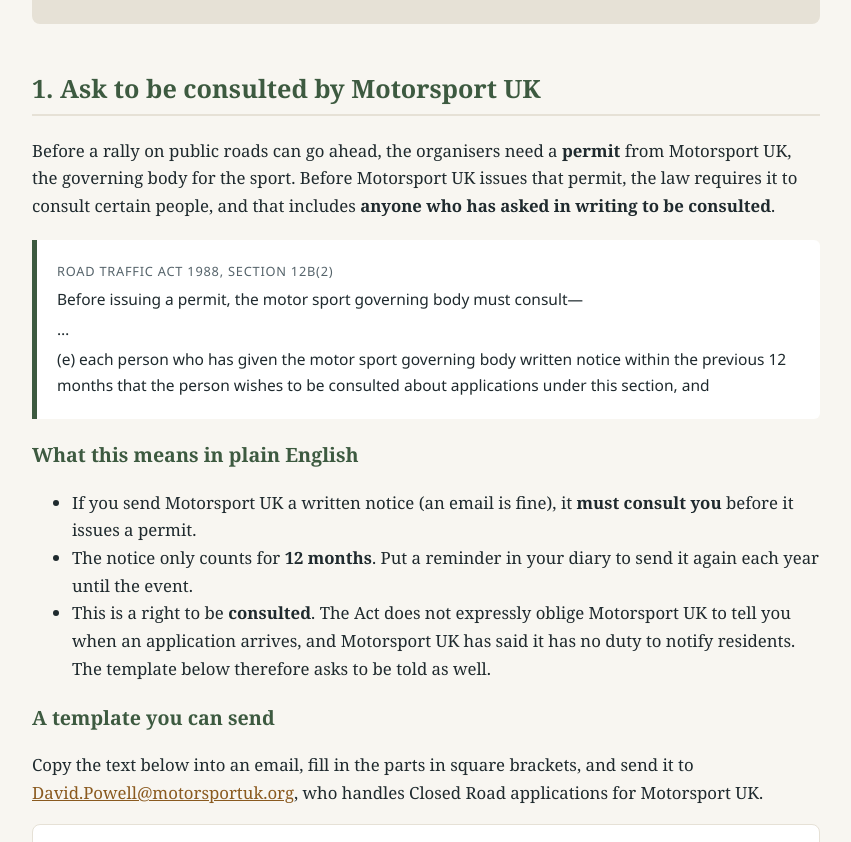
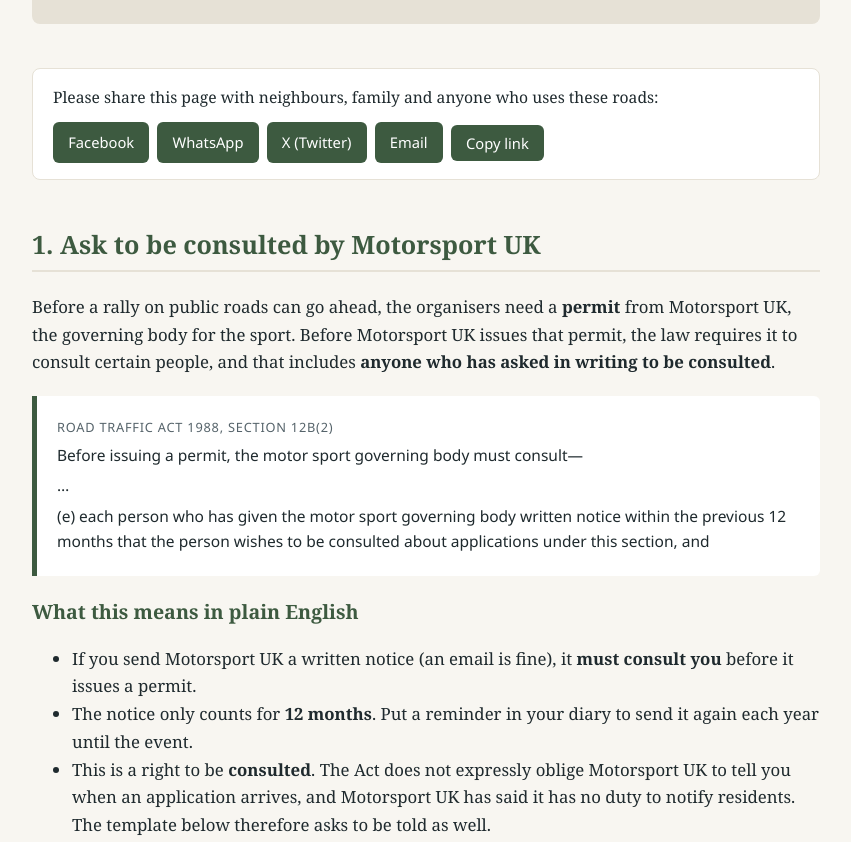
Before and after one commit to DalesDiscourse/DalesDiscourse.github.io, a plain HTML site: page index.html in a window 1280 px wide. Shown: the part 940-1782 px from the top of the page, without its empty margins (214-1065 px from the left). Drawn offline with Linux system fonts and the light colour scheme.

Commit message:
Add share buttons

```diff
--- a/index.html
+++ b/index.html
@@ -60,6 +60,20 @@
         <li><strong>By 26th September 2027 at the latest:</strong> the law requires the application for a motor race order to reach the highway authority at least six months before the event (section 12C(4), Road Traffic Act 1988).</li>
         <li><strong>Sunday 26th March 2028:</strong> the proposed date of the rally.</li>
       </ul>
+    </section>
+
+    <!-- ===== SHARE BUTTONS =====
+         Plain links: no tracking code from Facebook or anyone else is loaded. -->
+    <section class="share" aria-label="Share this page">
+      <p class="share-title">Please share this page with neighbours, family and anyone who uses these roads:</p>
+      <div class="share-buttons">
+        <a class="share-btn" href="https://www.facebook.com/sharer/sharer.php?u=https%3A%2F%2Fdalesdiscourse.github.io%2F" target="_blank" rel="noopener">Facebook</a>
+        <a class="share-btn" href="https://wa.me/?text=Yorkshire%20Dales%20Rally%2C%20Sunday%2026th%20March%202028%3A%20what%20residents%20need%20to%20know%20https%3A%2F%2Fdalesdiscourse.github.io%2F" target="_blank" rel="noopener">WhatsApp</a>
+        <a class="share-btn" href="https://twitter.com/intent/tweet?text=Yorkshire%20Dales%20Rally%2C%20Sunday%2026th%20March%202028%3A%20what%20residents%20need%20to%20know&amp;url=https%3A%2F%2Fdalesdiscourse.github.io%2F" target="_blank" rel="noopener">X (Twitter)</a>
+        <a class="share-btn" href="mailto:?subject=Yorkshire%20Dales%20Rally%2C%20Sunday%2026th%20March%202028%3A%20what%20residents%20need%20to%20know&amp;body=You%20may%20find%20this%20useful%3A%20https%3A%2F%2Fdalesdiscourse.github.io%2F">Email</a>
+        <button type="button" class="share-btn copy-link">Copy link</button>
+        <span class="copy-link-msg" aria-live="polite"></span>
+      </div>
     </section>
 
     <!-- ===== SECTION 1: REGISTER ===== -->
@@ -278,6 +292,20 @@ Yours sincerely,
       </dl>
     </section>
 
+    <!-- ===== SHARE BUTTONS =====
+         Plain links: no tracking code from Facebook or anyone else is loaded. -->
+    <section class="share" aria-label="Share this page">
+      <p class="share-title">Please share this page with neighbours, family and anyone who uses these roads:</p>
+      <div class="share-buttons">
+        <a class="share-btn" href="https://www.facebook.com/sharer/sharer.php?u=https%3A%2F%2Fdalesdiscourse.github.io%2F" target="_blank" rel="noopener">Facebook</a>
+        <a class="share-btn" href="https://wa.me/?text=Yorkshire%20Dales%20Rally%2C%20Sunday%2026th%20March%202028%3A%20what%20residents%20need%20to%20know%20https%3A%2F%2Fdalesdiscourse.github.io%2F" target="_blank" rel="noopener">WhatsApp</a>
+        <a class="share-btn" href="https://twitter.com/intent/tweet?text=Yorkshire%20Dales%20Rally%2C%20Sunday%2026th%20March%202028%3A%20what%20residents%20need%20to%20know&amp;url=https%3A%2F%2Fdalesdiscourse.github.io%2F" target="_blank" rel="noopener">X (Twitter)</a>
+        <a class="share-btn" href="mailto:?subject=Yorkshire%20Dales%20Rally%2C%20Sunday%2026th%20March%202028%3A%20what%20residents%20need%20to%20know&amp;body=You%20may%20find%20this%20useful%3A%20https%3A%2F%2Fdalesdiscourse.github.io%2F">Email</a>
+        <button type="button" class="share-btn copy-link">Copy link</button>
+        <span class="copy-link-msg" aria-live="polite"></span>
+      </div>
+    </section>
+
     <!-- ===== SOURCES AND DISCLAIMER ===== -->
     <section id="sources" class="panel small">
       <h2>Sources</h2>
@@ -312,6 +340,21 @@ Yours sincerely,
         }
       });
     });
+    // Copies the page address when "Copy link" is pressed.
+    document.querySelectorAll('.copy-link').forEach(function (btn) {
+      btn.addEventListener('click', function () {
+        var msg = btn.nextElementSibling;
+        try {
+          navigator.clipboard.writeText('https://dalesdiscourse.github.io/').then(function () {
+            msg.textContent = 'Link copied.';
+          }, function () {
+            msg.textContent = 'The address is dalesdiscourse.github.io';
+          });
+        } catch (e) {
+          msg.textContent = 'The address is dalesdiscourse.github.io';
+        }
+      });
+    });
   </script>
 
 </body>
--- a/style.css
+++ b/style.css
@@ -232,6 +232,40 @@ blockquote.key { border-left-color: var(--accent); background: #fffaf2; }
 
 .parish-table tbody tr:nth-child(even) { background: #faf8f3; }  /* light stripes for readability */
 
+/* ===== Share buttons ===== */
+.share {
+  background: var(--card);
+  border: 1px solid var(--stone);
+  border-radius: 8px;
+  padding: 1rem 1.25rem;
+}
+
+.share-title { margin: 0 0 0.75rem; font-size: 0.98rem; }
+
+.share-buttons {
+  display: flex;
+  flex-wrap: wrap;                 /* buttons move onto a new line on narrow phones */
+  gap: 0.5rem;
+  align-items: center;
+}
+
+.share-btn {
+  display: inline-block;
+  background: var(--moss);
+  color: #fff;
+  text-decoration: none;
+  border: 0;
+  border-radius: 6px;
+  padding: 0.5rem 0.95rem;
+  font-family: "Segoe UI", Arial, sans-serif;
+  font-size: 0.92rem;
+  cursor: pointer;
+}
+
+.share-btn:hover { opacity: 0.88; }
+
+.copy-link-msg { color: var(--moss); font-size: 0.9rem; }
+
 /* ===== Footer ===== */
 footer {
   text-align: center;
```
